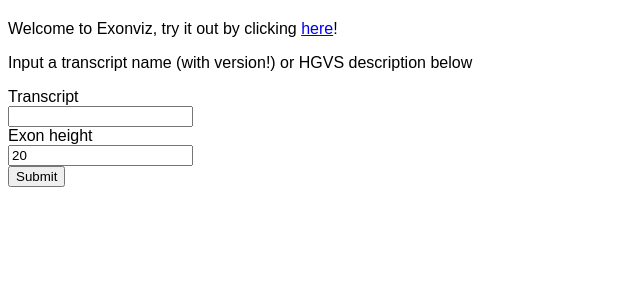
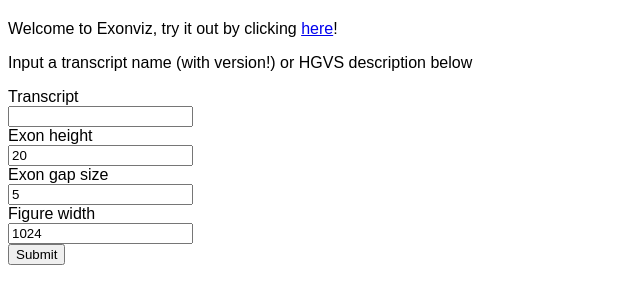
Before and after one commit to Redmar-van-den-Berg/exonviz-web, a Flask app: page / in a window 1280 px wide. Shown: the part 48-352 px from the top of the page, without its empty margins (0-640 px from the left). Run offline with Flask 3, Linux system fonts and the light colour scheme.

Commit message:
Add add gap size and figure width

```diff
--- a/src/exonviz_web/app.py
+++ b/src/exonviz_web/app.py
@@ -25,8 +25,12 @@
 def index_post() -> str:
     text = request.form["transcript"]
     height = int(request.form["height"])
+    gap = int(request.form["gap"])
+    width = int(request.form["width"])
     exons, reverse = cache_fetch(text)
-    session["svg"] = str(draw_exons(exons, reverse, height=height,))
+    session["svg"] = str(
+        draw_exons(exons, reverse, height=height, gap_size=gap, max_width=width)
+    )
     return render_template("index.html")
 
 
--- a/src/exonviz_web/templates/index.html
+++ b/src/exonviz_web/templates/index.html
@@ -20,6 +20,16 @@
       <input type="int" name="height", value="{{ request.form.get('heigh', 20) }}"></input>
       <br>
 
+      <label for="gap">Exon gap size</label>
+      <br>
+      <input type="int" name="gap", value="{{ request.form.get('gap', 5) }}"></input>
+      <br>
+
+      <label for="width">Figure width</label>
+      <br>
+      <input type="int" name="width", value="{{ request.form.get('width', 1024) }}"></input>
+      <br>
+
       <button type="submit">Submit</button>
     </form>
   </p>
```
